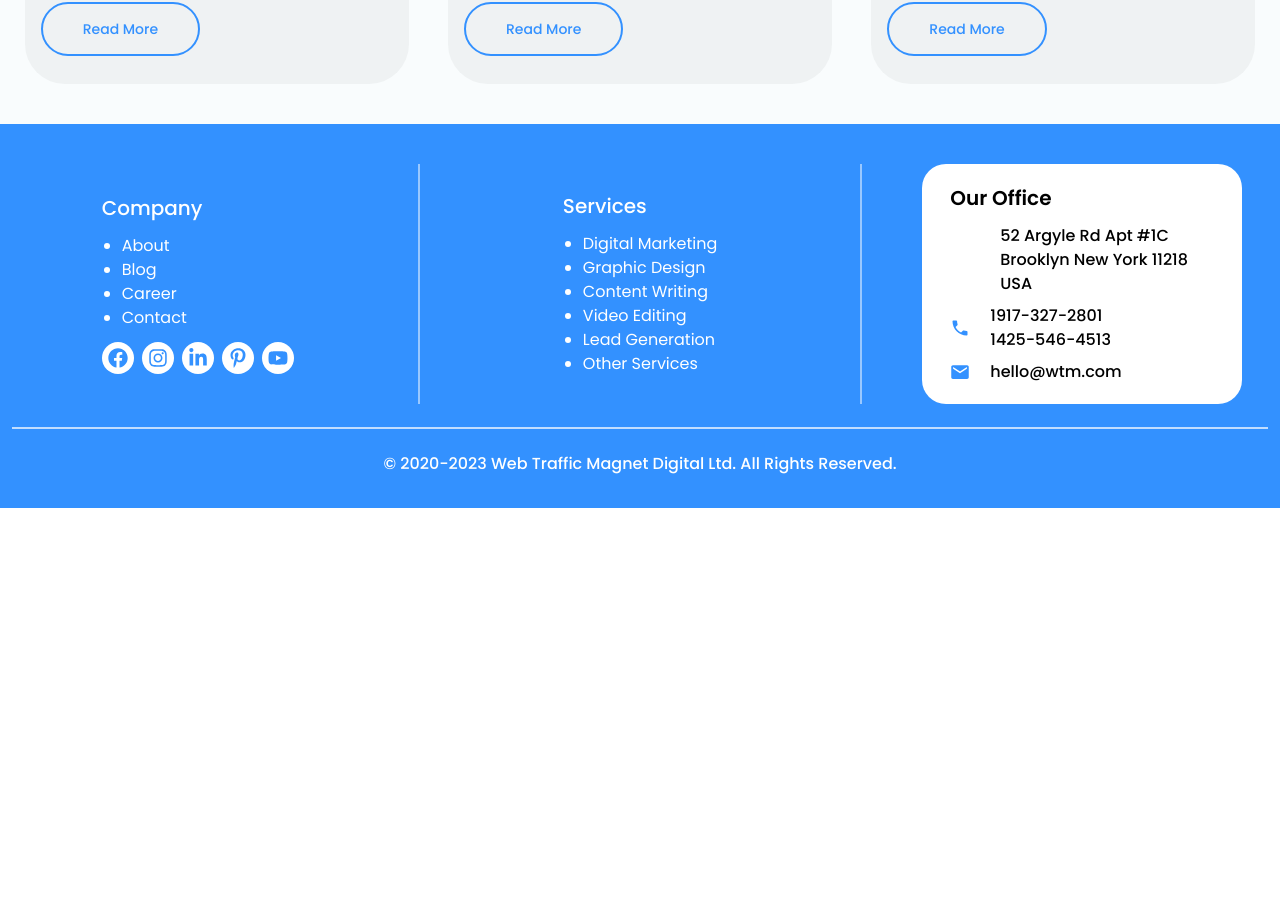
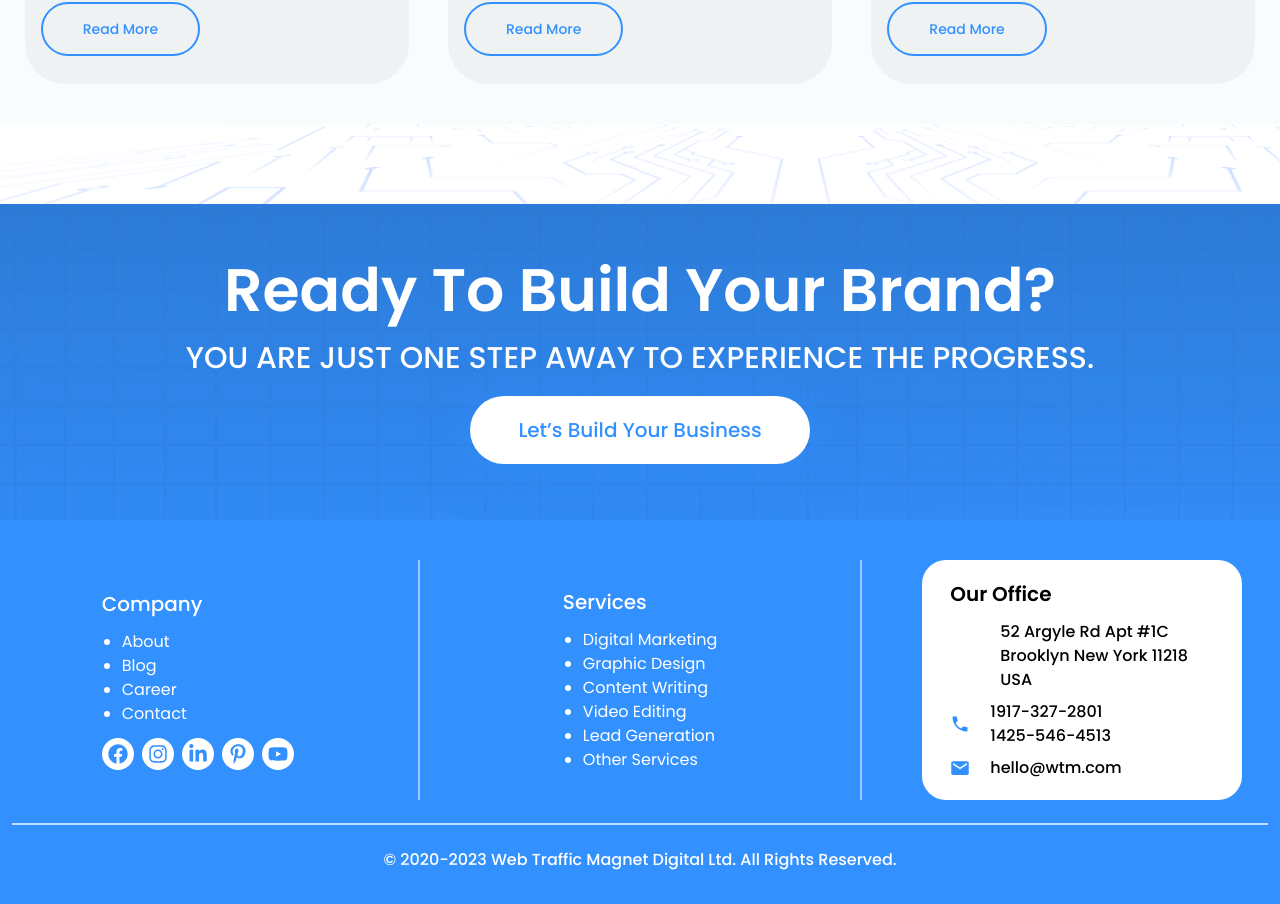
Before and after one commit to showrove-roy/web_traffic, a React (Vite) app: page / in a window 1280 px wide. Shown: the part 4517-5421 px from the top of the page. Before the commit the page ends 5025 px from the top, so only its background shows below. Built offline with nearby package versions, Linux system fonts and the light colour scheme; some icons are missing.

Commit message:
brand card update

```diff
--- /dev/null
+++ b/src/Components/BuildBrand/BuildBrand.jsx
@@ -0,0 +1,21 @@
+import { Link } from "react-router-dom";
+
+export const BuildBrand = () => {
+  return (
+    <section className=''>
+      <div className='h-20 brandSectionBG'></div>
+      <div className='brandSectionBG2 py-14 flex flex-col items-center justify-center'>
+        <h3 className="text-white text-6xl font-semibold">Ready To Build Your Brand?</h3>
+        <p className="py-5 text-white text-3xl font-medium">YOU ARE JUST ONE STEP AWAY TO EXPERIENCE THE PROGRESS.</p>
+
+        <div className=''>
+          <Link to='#'>
+            <button className='text-blue text-xl font-medium btnShadow px-12 py-5 bg-white rounded-[40px]'>
+              Let’s Build Your Business
+            </button>
+          </Link>
+        </div>
+      </div>
+    </section>
+  );
+};
--- a/src/Pages/Home/Home.jsx
+++ b/src/Pages/Home/Home.jsx
@@ -1,3 +1,4 @@
+import { BuildBrand } from "../../Components/BuildBrand/BuildBrand";
 import { BlogSection } from "./BlogSection";
 import { Documentary } from "./Documentary";
 import { FormulaSection } from "./FormulaSection";
@@ -22,6 +23,8 @@ export const Home = () => {
         {/* Blog section */}
         <BlogSection />
       </section>
+      {/* Brand section */}
+      <BuildBrand />
     </>
   );
 };
--- a/src/index.css
+++ b/src/index.css
@@ -21,19 +21,12 @@
       rgba(0, 0, 0, 0) 100%
     );
   }
+
+  .brandSectionBG {
+    background: url("./assets/img-pattern.svg"), no-repeat center center/cover;
+  }
+  .brandSectionBG2 {
+    background: url("./assets/pattern.png"),
+      #3391ff no-repeat center /cover;
+  }
 }
-/* //   .w-\[68\.7\%\] {
-  //     width: 69.7%;
-  // }
-
-  // <style>
-  // .h-\[85\.3\%\] {
-  //     height: 92.3%;
-  // }
-  // <style>
-  // .top-\[13\.1\%\] {
-  //     top: 6.1%;
-  // }
-  // <style>
-  // .left-\[13\.5\%\] {
-  //     left: -9.5%; */
```
Also changed, not shown: src/assets/img-pattern.svg (added).
